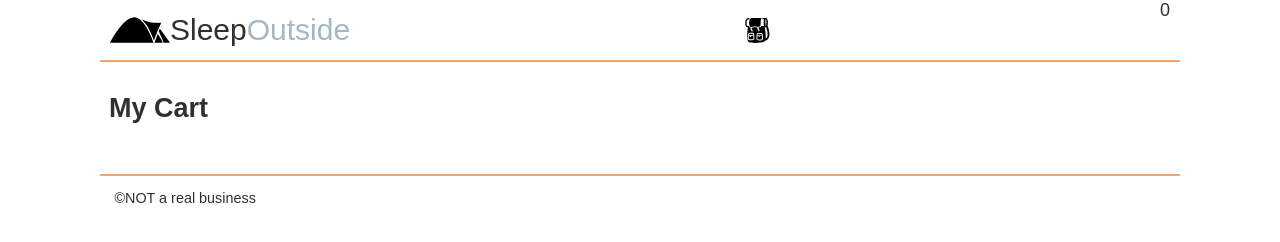
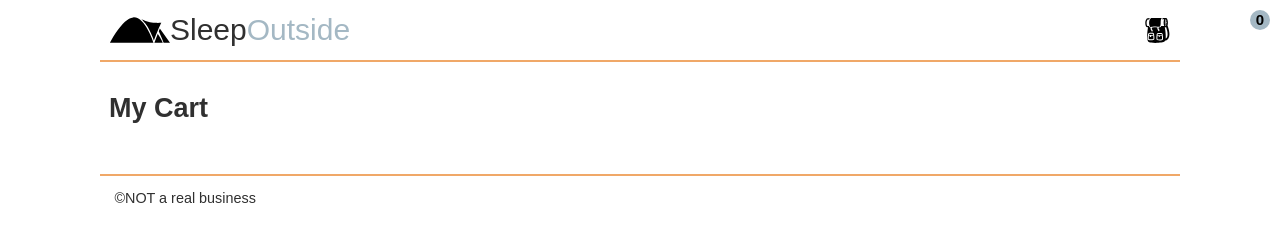
Before and after one commit to lillyasquith/wdd330, a website: page src/cart/index.html in a window 1280 px wide. Drawn offline with Linux system fonts and the light colour scheme.

Commit message:
update bag items

```diff
--- a/src/css/style.css
+++ b/src/css/style.css
@@ -110,6 +110,26 @@
   fill: gray;
 }
 
+span:hover {
+  cursor: pointer
+}
+
+.num_items {
+  position: absolute;
+  top: 10px;
+  right: 10px;
+  z-index: 2;
+  font-size: 15px;
+  border-radius: 100%;
+  background:#a4b8c4;
+  width: 20px;
+  height: 20px;
+  line-height: 20px;
+  display: block;
+  text-align: center;
+  color: black;
+  font-weight:600
+}
 /* End cart icon styles */
 
 .mission {
```
Also changed, not shown: src/index.html (+1 -1 lines).
